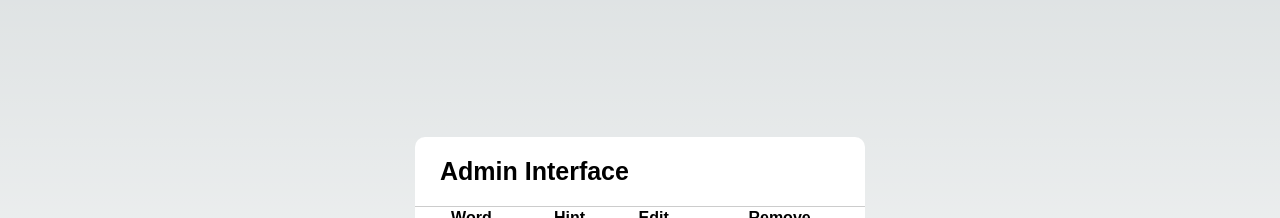
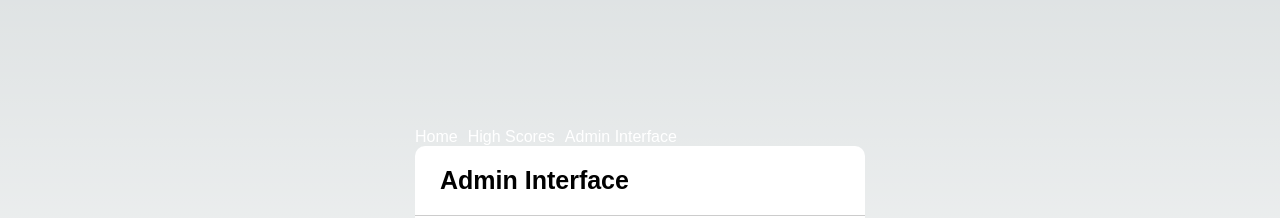
Before and after one commit to SomethingLikeAChicken/M-151-Documentation, a Next.js app: page /AdminInterfacePage in a window 1280 px wide. Shown: the part 184-402 px from the top of the page. Built offline with nearby package versions, Linux system fonts and the light colour scheme; no server answers; the database is empty.

Commit message:
Admininterface Nav

```diff
--- a/src/pages/AdminInterfacePage.js
+++ b/src/pages/AdminInterfacePage.js
@@ -1,5 +1,6 @@
 import { useState, useEffect } from "react";
 import axios from "axios";
+import NavigationMenu from "./components/NavigationMenu";
 
 const AdminInterfacePage = () => {
   const [words, setWords] = useState([]);
@@ -57,6 +58,7 @@ const AdminInterfacePage = () => {
 
   return (
     <>
+    <NavigationMenu></NavigationMenu>
       <div class="wrapper">
         <h1>Admin Interface</h1>
         <table>
```
